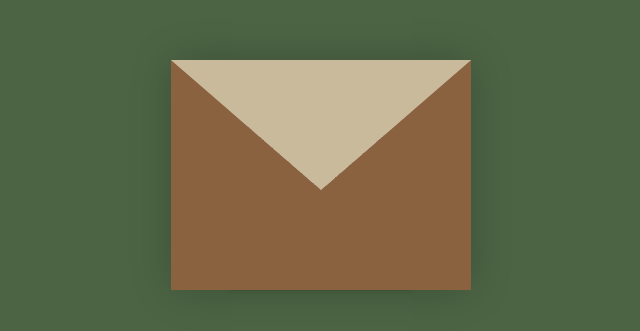
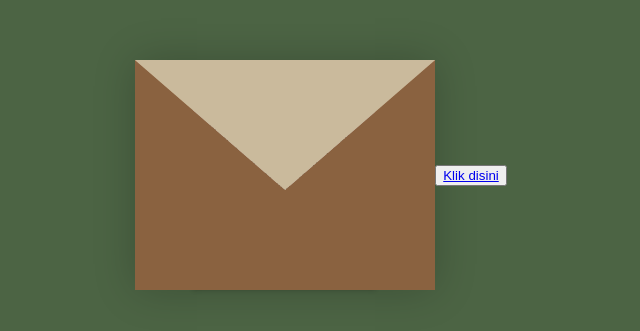
Before and after one commit to nvliteesm/gudlak, a plain HTML site: page index.html in a window 1280 px wide. Shown: the part 225-556 px from the top of the page, without its empty margins (319-959 px from the left). Drawn offline with Linux system fonts and the light colour scheme.

Commit message:
Update index.html

```diff
--- a/index.html
+++ b/index.html
@@ -21,9 +21,7 @@
                         <strong>Hi fake lim,</strong>
                         <p>
 safeflight ya ke boston, ak tw pas kw buka ini mungkin kw masih di DOHA. Ak cmn mau bilang gudlak ya di MUN, buktiin klo selama 2 tahun ini kw latian utk HMUN itu ga sia sia . Itu aj si sebenarnya smoga berhasil,
-                            and btw Happy Valentine's Day <button>
-            <a href="https://nvliteesm.github.io/hvd/">Klik disini</a>
-        </button>
+                            and btw Happy Valentine's Day
                         </p>
                     </div>
                 </div>
@@ -31,6 +29,9 @@ safeflight ya ke boston, ak tw pas kw buka ini mungkin kw masih di DOHA. Ak cmn
             <div class="heart"></div>
         </div>
     </div>
+    <button>
+            <a href="https://nvliteesm.github.io/hvd/">Klik disini</a>
+        </button>
     <script>
         window.addEventListener('load', () => {
     Swal.fire({
```
